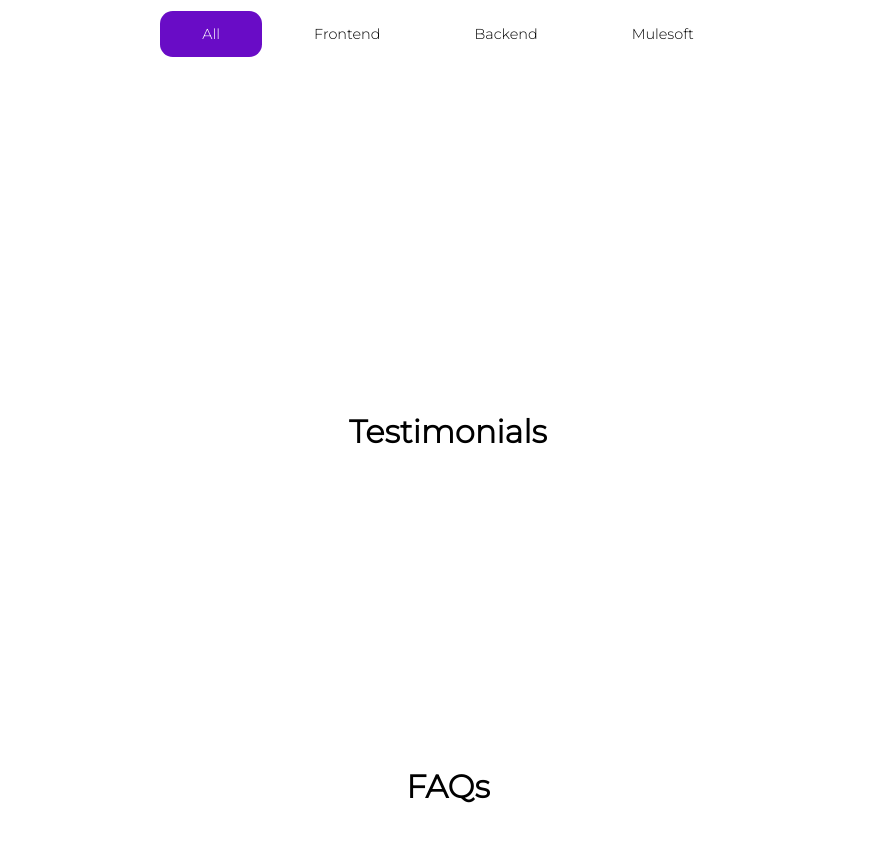
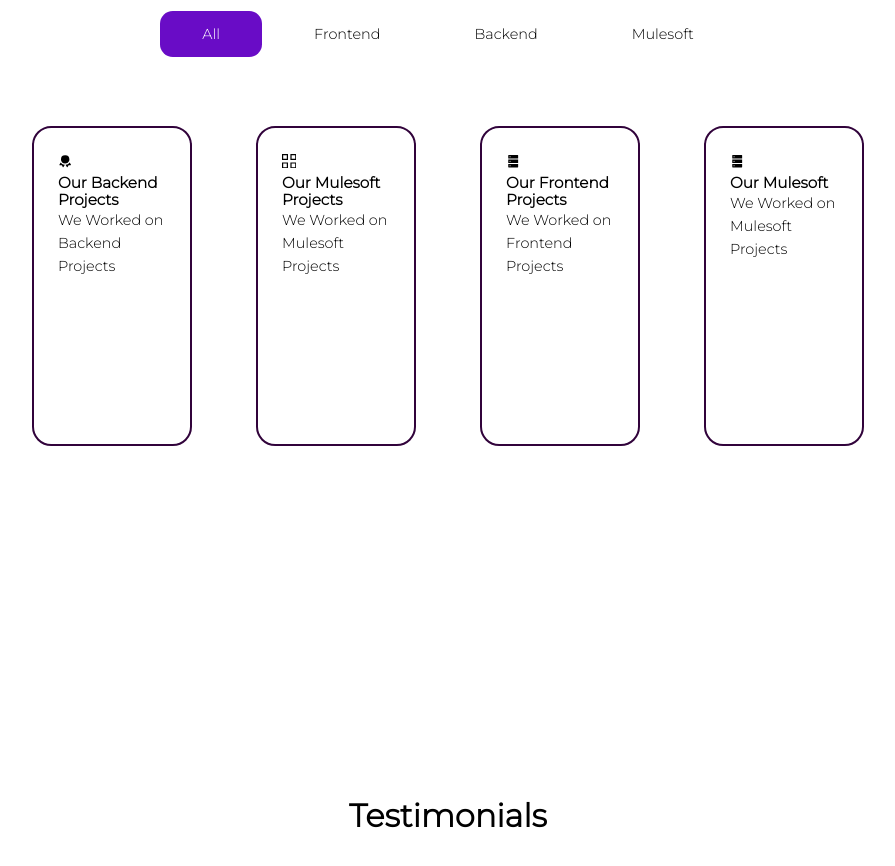
Before and after one commit to Gunga-bhaiu/Portfolio-React-App, a React (Create React App) app in the folder my-app/: page / in a window 1280 px wide. Shown: the part 3160-4026 px from the top of the page, without its empty margins (192-1087 px from the left). Built offline with nearby package versions, Linux system fonts and the light colour scheme.

Commit message:
commited

```diff
--- a/my-app/src/sections/portfolio/Portfolio.jsx
+++ b/my-app/src/sections/portfolio/Portfolio.jsx
@@ -11,18 +11,18 @@ const Portfolio = () => {
             <h2>Recent Projects</h2>
             <div className='container'>
                 <div className='portfolio__container'>
-                    <a className={` ${isActive === "All" ? 'portfolio__container__items btn primary' : 'portfolio__container__items btn'}`} onClick={() => setIsToggeled("All")}>All</a>
-                    <a className={` ${isActive === "Frontend" ? 'portfolio__container__items btn primary' : 'portfolio__container__items btn'}`} onClick={() => setIsToggeled("Frontend")}>Frontend</a>
-                    <a className={` ${isActive === "Backend" ? 'portfolio__container__items btn primary' : 'portfolio__container__items btn'}`} onClick={() => setIsToggeled("Backend")}>Backend</a>
-                    <a className={` ${isActive === "Mulesoft" ? 'portfolio__container__items btn primary' : 'portfolio__container__items btn'}`} onClick={() => setIsToggeled("Mulesoft")}>Mulesoft</a>
+                    <a className={` ${isActive === "All" ? 'portfolio__container__links btn primary' : 'portfolio__container__links btn'}`} onClick={() => setIsToggeled("All")}>All</a>
+                    <a className={` ${isActive === "Frontend" ? 'portfolio__container__links btn primary' : 'portfolio__container__links btn'}`} onClick={() => setIsToggeled("Frontend")}>Frontend</a>
+                    <a className={` ${isActive === "Backend" ? 'portfolio__container__links btn primary' : 'portfolio__container__links btn'}`} onClick={() => setIsToggeled("Backend")}>Backend</a>
+                    <a className={` ${isActive === "Mulesoft" ? 'portfolio__container__links btn primary' : 'portfolio__container__links btn'}`} onClick={() => setIsToggeled("Mulesoft")}>Mulesoft</a>
                 </div>
                 <div className='portfolio__container'>
                     {
                         cardData.filter(function (item){return item.projectType === isActive}).map (item => (
-                            <Card key={item.id} className='portfolio__card-items'>
+                            <Card key={item.id} className='portfolio__card__items'>
                                 <span className='portfolio__card-icon'>{item.icon}</span>
                                 <h5>{item.title}</h5>
-                                <small>{item.des}</small>
+                                <p>{item.des}</p>
                             </Card>
                         ))
                     }
--- a/my-app/src/sections/portfolio/cardsData.js
+++ b/my-app/src/sections/portfolio/cardsData.js
@@ -7,7 +7,11 @@ const data = [
     { id: 1, icon: <TbAwardFilled />, title: "Our Backend Projects", des: "We Worked on Backend Projects", projectType: "Backend" },
     { id: 2, icon: <GrProjects />, title: "Our Mulesoft Projects", des: "We Worked on Mulesoft Projects", projectType: "Mulesoft" },
     { id: 3, icon: <AiFillDatabase />, title: "Our Frontend Projects", des: "We Worked on Frontend Projects", projectType: "Frontend" },
-    { id: 4, icon: <AiFillDatabase />, title: "Our Mulesoft", des: "We Worked on Mulesoft Projects", projectType: "Mulesoft" }
+    { id: 4, icon: <AiFillDatabase />, title: "Our Mulesoft", des: "We Worked on Mulesoft Projects", projectType: "Mulesoft" },
+    { id: 1, icon: <TbAwardFilled />, title: "Our Backend Projects", des: "We Worked on Backend Projects", projectType: "All" },
+    { id: 2, icon: <GrProjects />, title: "Our Mulesoft Projects", des: "We Worked on Mulesoft Projects", projectType: "All" },
+    { id: 3, icon: <AiFillDatabase />, title: "Our Frontend Projects", des: "We Worked on Frontend Projects", projectType: "All" },
+    { id: 4, icon: <AiFillDatabase />, title: "Our Mulesoft", des: "We Worked on Mulesoft Projects", projectType: "All" }
 ]
 
 export default data;
--- a/my-app/src/sections/portfolio/portfolio.css
+++ b/my-app/src/sections/portfolio/portfolio.css
@@ -1,21 +1,21 @@
-.portfolio__container{
+.portfolio__container {
     display: flex;
     justify-content: center;
     flex-wrap: wrap;
     margin-top: 2rem;
 }
 
-.portfolio__container__items{
+.portfolio__container__links {
     flex: 0 1 1 150px;
     margin: 5px;
 }
 
-.portfolio__card{
+.portfolio__card {
     flex: 0 1 1 150px;
     margin: 5px;
 }
 
-.portfolio__card-items{
+.portfolio__card__items {
     flex: 0 1 1 150px;
     width: 10rem;
     height: 20rem;
```
Also changed, not shown: my-app/src/sections/portfolio/butttonsData.js (+4 -4 lines).
